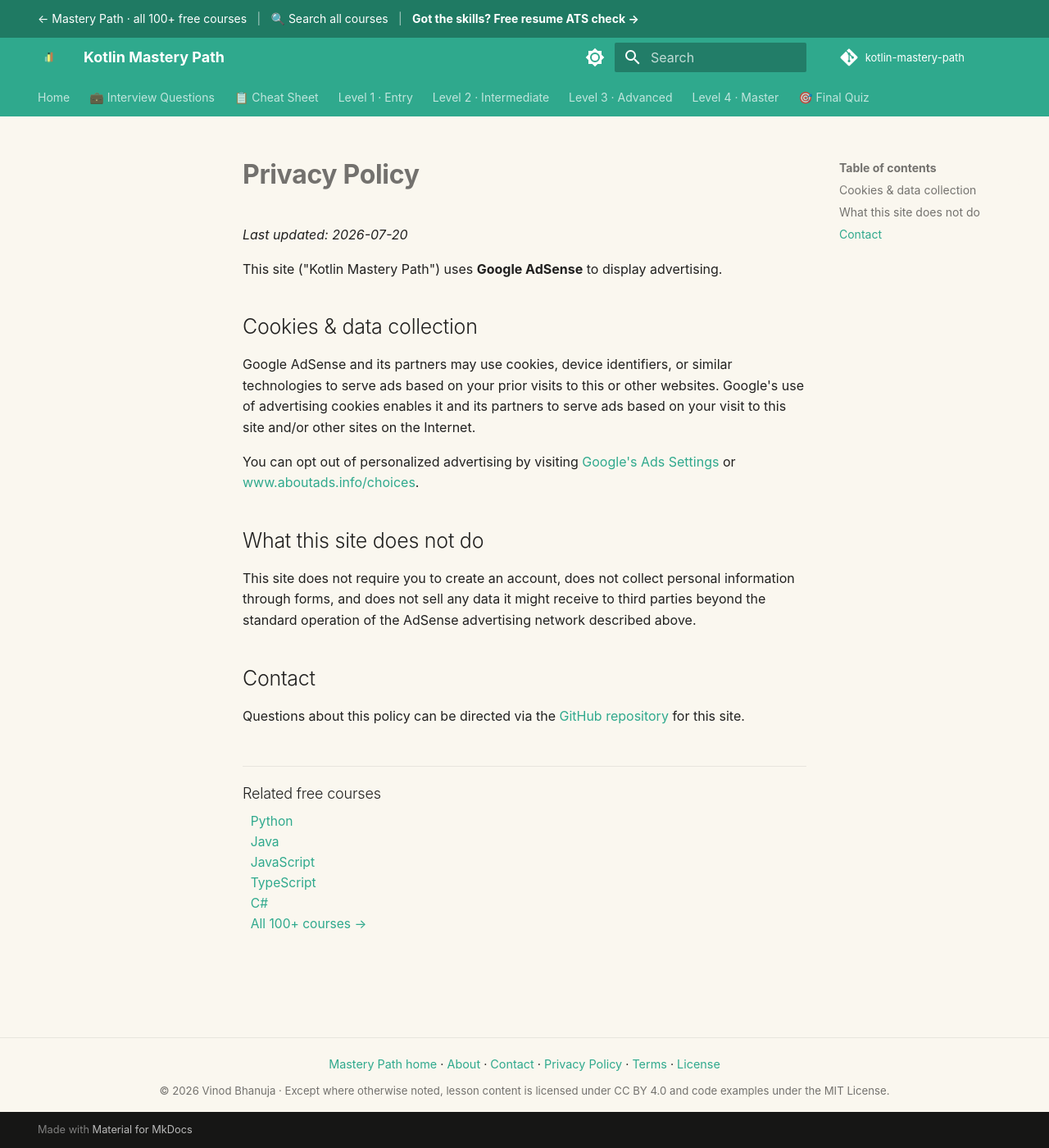
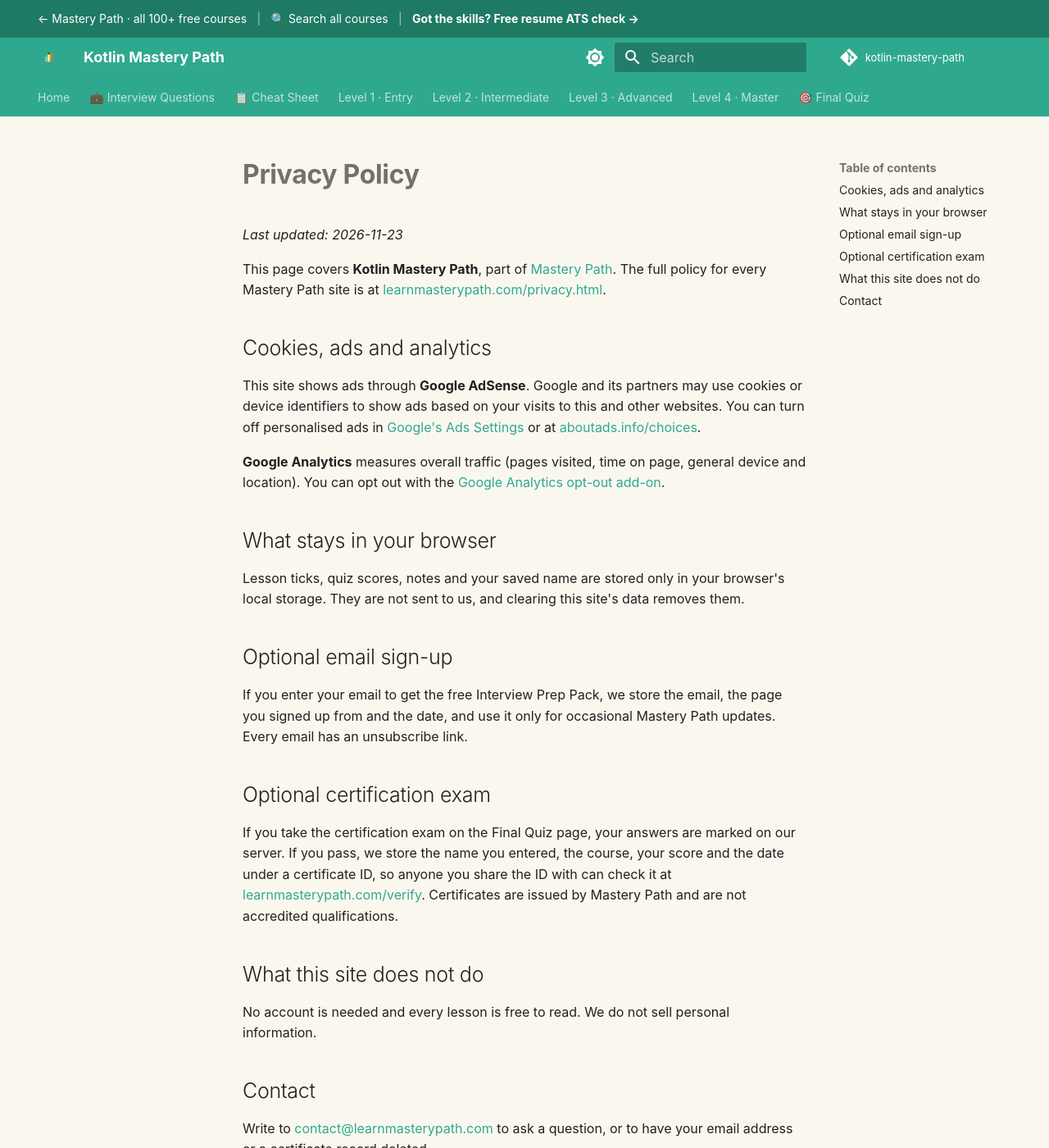
Before and after one commit to SIGILIPELLI/kotlin-mastery-path, an MkDocs documentation site: the page built from docs/privacy.md, in a window 1280 px wide and 1400 px high. Shown: the whole window at 82% size. Built offline with MkDocs 1.6.1 and Material for MkDocs 9.7.7, drawn with Linux system fonts in a browser that asks for light colours; comment, search, counter and statistics services are not loaded.

Commit message:
Update privacy page: progress stays in the browser, optional email sign-up and certification exam, link to the full policy
Co-Authored-By: Claude Opus 5.5 <noreply@anthropic.com>

```diff
--- a/docs/privacy.md
+++ b/docs/privacy.md
@@ -1,33 +1,35 @@
 ---
-description: "Privacy policy for the free Kotlin Mastery Path: how Google Analytics and AdSense cookies are used, what is not collected, and how to opt out."
+description: "Privacy policy for the free Kotlin Mastery Path: cookies for ads and analytics, what stays in your browser, and the optional email sign-up and certification exam."
 ---
 
 # Privacy Policy
 
-_Last updated: 2026-07-20_
+_Last updated: 2026-11-23_
 
-This site ("Kotlin Mastery Path") uses **Google AdSense** to display advertising.
+This page covers **Kotlin Mastery Path**, part of [Mastery Path](https://learnmasterypath.com/). The full policy for every Mastery Path site is at [learnmasterypath.com/privacy.html](https://learnmasterypath.com/privacy.html).
 
-## Cookies & data collection
+## Cookies, ads and analytics
 
-Google AdSense and its partners may use cookies, device identifiers, or similar
-technologies to serve ads based on your prior visits to this or other websites.
-Google's use of advertising cookies enables it and its partners to serve ads
-based on your visit to this site and/or other sites on the Internet.
+This site shows ads through **Google AdSense**. Google and its partners may use cookies or device identifiers to show ads based on your visits to this and other websites. You can turn off personalised ads in [Google's Ads Settings](https://adssettings.google.com/) or at [aboutads.info/choices](https://www.aboutads.info/choices/).
 
-You can opt out of personalized advertising by visiting
-[Google's Ads Settings](https://adssettings.google.com/) or
-[www.aboutads.info/choices](https://www.aboutads.info/choices/).
+**Google Analytics** measures overall traffic (pages visited, time on page, general device and location). You can opt out with the [Google Analytics opt-out add-on](https://tools.google.com/dlpage/gaoptout).
+
+## What stays in your browser
+
+Lesson ticks, quiz scores, notes and your saved name are stored only in your browser's local storage. They are not sent to us, and clearing this site's data removes them.
+
+## Optional email sign-up
+
+If you enter your email to get the free Interview Prep Pack, we store the email, the page you signed up from and the date, and use it only for occasional Mastery Path updates. Every email has an unsubscribe link.
+
+## Optional certification exam
+
+If you take the certification exam on the Final Quiz page, your answers are marked on our server. If you pass, we store the name you entered, the course, your score and the date under a certificate ID, so anyone you share the ID with can check it at [learnmasterypath.com/verify](https://learnmasterypath.com/verify/). Certificates are issued by Mastery Path and are not accredited qualifications.
 
 ## What this site does not do
 
-This site does not require you to create an account, does not collect personal
-information through forms, and does not sell any data it might receive to third
-parties beyond the standard operation of the AdSense advertising network
-described above.
+No account is needed and every lesson is free to read. We do not sell personal information.
 
 ## Contact
 
-Questions about this policy can be directed via the
-[GitHub repository](https://github.com/SIGILIPELLI/kotlin-mastery-path) for this
-site.
+Write to [contact@learnmasterypath.com](mailto:contact@learnmasterypath.com) to ask a question, or to have your email address or a certificate record deleted.
```
